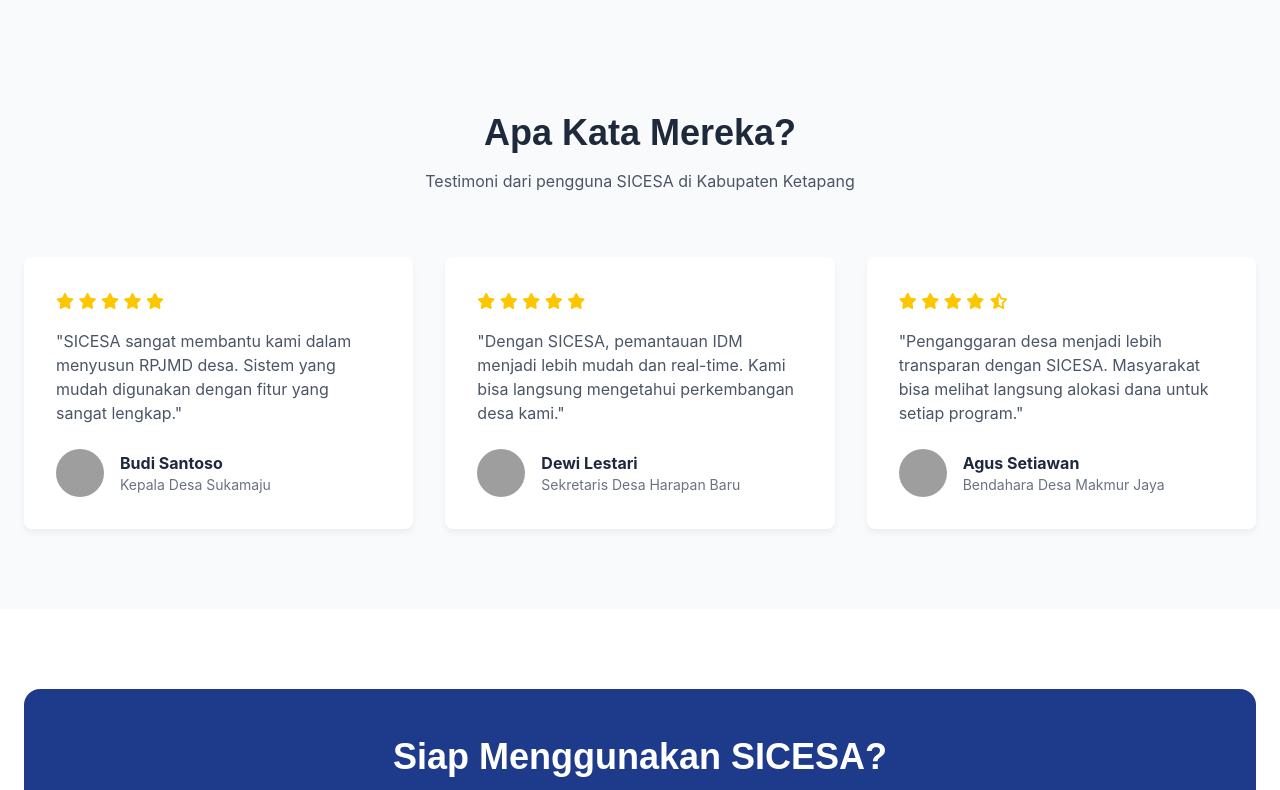
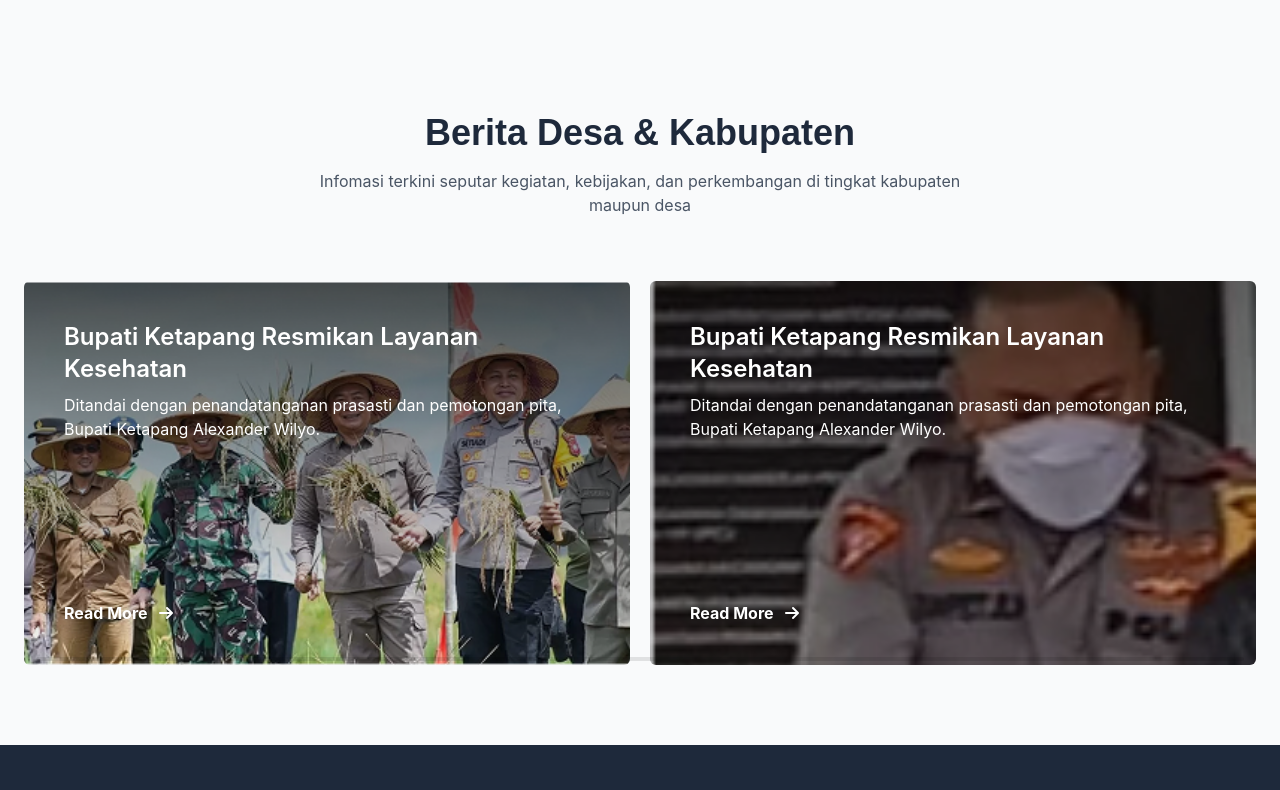
Before and after one commit to wirawanmahardika/ketapang-public, a website: page index.html in a window 1280 px wide. Shown: the part 6229-7019 px from the top of the page. Drawn offline with nearby package versions, Linux system fonts and the light colour scheme; grey boxes are pictures that could not be loaded.

Commit message:
chore: menyelesaikan berita

```diff
--- a/css/input.css
+++ b/css/input.css
@@ -50,10 +50,64 @@
 	.dropdown:hover .dropdown-menu {
 		display: block;
 	}
+
+	/*  */
+
+	.slider-container {
+		width: 400px;
+		overflow: hidden;
+		position: relative;
+		margin: 2rem auto;
+		display: flex;
+		align-items: center;
+		gap: 10px;
+	}
+
+	.slider-track {
+		display: flex;
+		transition: transform 0.3s ease-in-out;
+		width: 100%;
+	}
+
+	.slide {
+		min-width: 400px;
+		height: 200px;
+		display: flex;
+		justify-content: center;
+		align-items: center;
+		font-size: 1.5rem;
+		color: white;
+		font-weight: bold;
+	}
+
+	/* Mock slide warna */
+	.slide:nth-child(1) {
+		background: #4BC0C0;
+	}
+
+	.slide:nth-child(2) {
+		background: #FF6384;
+	}
+
+	.slide:nth-child(3) {
+		background: #FF9F40;
+	}
+
+	.slide:nth-child(4) {
+		background: #6EE7B7;
+	}
+
+	button {
+		padding: 8px 12px;
+		cursor: pointer;
+		font-weight: bold;
+	}
+
 }
 
 
 @layer base {
+
 	table,
 	th,
 	td {
--- a/index.html
+++ b/index.html
@@ -7,6 +7,7 @@
   <title>SICESA - Sistem Cepat Administrasi Kabupaten Ketapang</title>
   <link rel="stylesheet" href="https://cdnjs.cloudflare.com/ajax/libs/font-awesome/6.4.0/css/all.min.css" />
   <link href="./css/style.css" rel="stylesheet" />
+  <link rel="stylesheet" href="https://cdn.jsdelivr.net/npm/swiper@11/swiper-bundle.min.css" />
 
   <script src="https://cdn.jsdelivr.net/npm/chart.js"></script>
 </head>
@@ -562,7 +563,7 @@
   </section>
 
   <!-- Potensial SDM -->
-  <section id="planning-stages" class="py-20 bg-gray-50 bg-gray">
+  <section id="potensial-sdm" class="py-20 bg-gray-50 bg-gray">
     <div class="container mx-auto px-6">
       <div class="text-center mb-16">
         <h2 class="text-3xl md:text-4xl font-bold text-dark mb-4 font-heading">
@@ -627,126 +628,126 @@
 
 
         <iframe
-          src="https://www.google.com/maps/embed?pb=!1m18!1m12!1m3!1d1113366.2217899535!2d110.12970017422762!3d-1.6667874509086653!2m3!1f0!2f0!3f0!3m2!1i1024!2i768!4f13.1!3m3!1m2!1s0x2e044cf6da61153f%3A0x201126c1f8e4178!2sKabupaten%20Ketapang%2C%20Kalimantan%20Barat!5e0!3m2!1sid!2sid!4v1744512024107!5m2!1sid!2sid" style="border:0;" class="w-full h-full" loading="lazy"
-          referrerpolicy="no-referrer-when-downgrade"></iframe>
+          src="https://www.google.com/maps/embed?pb=!1m18!1m12!1m3!1d1113366.2217899535!2d110.12970017422762!3d-1.6667874509086653!2m3!1f0!2f0!3f0!3m2!1i1024!2i768!4f13.1!3m3!1m2!1s0x2e044cf6da61153f%3A0x201126c1f8e4178!2sKabupaten%20Ketapang%2C%20Kalimantan%20Barat!5e0!3m2!1sid!2sid!4v1744512024107!5m2!1sid!2sid"
+          style="border:0;" class="w-full h-full" loading="lazy" referrerpolicy="no-referrer-when-downgrade"></iframe>
       </div>
     </div>
   </section>
 
-  <!-- Testimonials Section -->
-  <section class="py-20 bg-gray-50">
-    <div class="container mx-auto px-6">
+  <!-- Berita Desa Dan Kabupaten -->
+  <section id="news" class="py-20 bg-gray-50 bg-gray">
+    <div class="mx-auto px-6">
       <div class="text-center mb-16">
         <h2 class="text-3xl md:text-4xl font-bold text-dark mb-4 font-heading">
-          Apa Kata Mereka?
+          Berita Desa & Kabupaten
         </h2>
         <p class="text-gray-600 max-w-2xl mx-auto">
-          Testimoni dari pengguna SICESA di Kabupaten Ketapang
+          Infomasi terkini seputar kegiatan, kebijakan, dan perkembangan di tingkat kabupaten maupun desa
         </p>
       </div>
 
-      <div class="grid grid-cols-1 md:grid-cols-2 lg:grid-cols-3 gap-8">
-        <!-- Testimonial 1 -->
-        <div class="testimonial-card bg-white p-8 rounded-lg shadow-sm">
-          <div class="flex items-center mb-4">
-            <div class="text-yellow-400 mr-2">
-              <i class="fas fa-star"></i>
-              <i class="fas fa-star"></i>
-              <i class="fas fa-star"></i>
-              <i class="fas fa-star"></i>
-              <i class="fas fa-star"></i>
+
+      <div class="swiper">
+        <!-- Additional required wrapper -->
+        <div class="swiper-wrapper">
+          <!-- Slides -->
+          <div class="swiper-slide">
+            <div class="rounded-md h-96 p-6 bg-[url('/assets/berita-1.png')] bg-cover bg-center text-white">
+              <div class="flex flex-col h-full p-4">
+                <h3 class="capitalize font-semibold text-2xl">Bupati ketapang resmikan layanan kesehatan</h3>
+                <p class="mt-2 break-words">
+                  Ditandai dengan penandatanganan prasasti dan pemotongan pita, Bupati Ketapang Alexander Wilyo.
+                </p>
+
+                <span class="mt-auto font-bold">
+                  Read More &nbsp;
+                  <i class="fa-solid fa-arrow-right"></i>
+                </span>
+              </div>
             </div>
           </div>
-          <p class="text-gray-600 mb-6">
-            "SICESA sangat membantu kami dalam menyusun RPJMD desa. Sistem
-            yang mudah digunakan dengan fitur yang sangat lengkap."
-          </p>
-          <div class="flex items-center">
-            <img src="https://randomuser.me/api/portraits/men/32.jpg" alt="User" class="w-12 h-12 rounded-full mr-4" />
-            <div>
-              <h4 class="font-bold text-dark">Budi Santoso</h4>
-              <p class="text-gray-500 text-sm">Kepala Desa Sukamaju</p>
+          <div class="swiper-slide">
+            <div class="rounded-md h-96 p-6 bg-[url('/assets/berita-2.png')] bg-cover bg-center text-white">
+              <div class="flex flex-col h-full p-4">
+                <h3 class="capitalize font-semibold text-2xl">Bupati ketapang resmikan layanan kesehatan</h3>
+                <p class="mt-2 break-words">
+                  Ditandai dengan penandatanganan prasasti dan pemotongan pita, Bupati Ketapang Alexander Wilyo.
+                </p>
+
+                <span class="mt-auto font-bold">
+                  Read More &nbsp;
+                  <i class="fa-solid fa-arrow-right"></i>
+                </span>
+              </div>
+            </div>
+          </div>
+          <div class="swiper-slide">
+            <div class="rounded-md h-96 p-6 bg-[url('/assets/berita-3.png')] bg-cover bg-center text-white">
+              <div class="flex flex-col h-full p-4">
+                <h3 class="capitalize font-semibold text-2xl">Bupati ketapang resmikan layanan kesehatan</h3>
+                <p class="mt-2 break-words">
+                  Ditandai dengan penandatanganan prasasti dan pemotongan pita, Bupati Ketapang Alexander Wilyo.
+                </p>
+
+                <span class="mt-auto font-bold">
+                  Read More &nbsp;
+                  <i class="fa-solid fa-arrow-right"></i>
+                </span>
+              </div>
             </div>
           </div>
         </div>
 
-        <!-- Testimonial 2 -->
-        <div class="testimonial-card bg-white p-8 rounded-lg shadow-sm">
-          <div class="flex items-center mb-4">
-            <div class="text-yellow-400 mr-2">
-              <i class="fas fa-star"></i>
-              <i class="fas fa-star"></i>
-              <i class="fas fa-star"></i>
-              <i class="fas fa-star"></i>
-              <i class="fas fa-star"></i>
-            </div>
-          </div>
-          <p class="text-gray-600 mb-6">
-            "Dengan SICESA, pemantauan IDM menjadi lebih mudah dan real-time.
-            Kami bisa langsung mengetahui perkembangan desa kami."
-          </p>
-          <div class="flex items-center">
-            <img src="https://randomuser.me/api/portraits/women/44.jpg" alt="User"
-              class="w-12 h-12 rounded-full mr-4" />
-            <div>
-              <h4 class="font-bold text-dark">Dewi Lestari</h4>
-              <p class="text-gray-500 text-sm">
-                Sekretaris Desa Harapan Baru
-              </p>
-            </div>
+
+        <!-- If we need pagination -->
+        <!-- <div class="swiper-pagination"></div> -->
+
+        <!-- If we need navigation buttons -->
+        <!-- <div class="swiper-button-prev"></div>
+        <div class="swiper-button-next"></div> -->
+
+        <!-- If we need scrollbar -->
+        <div class="swiper-scrollbar"></div>
+      </div>
+
+
+      <!-- WRAPPER SLIDER (Scrollable secara horizontal) -->
+      <!-- <div class="flex space-x-5 overflow-x-auto px-4">
+        <div
+          class="flex-shrink-0 w-2/5 rounded-md p-6 h-64 bg-[url('/assets/berita-1.png')] bg-cover bg-center text-white">
+          <div class="flex flex-col h-full p-4">
+            <h3 class="capitalize font-semibold text-2xl">Bupati ketapang resmikan layanan kesehatan</h3>
+            <p class="mt-2 break-words">
+              Ditandai dengan penandatanganan prasasti dan pemotongan pita, Bupati Ketapang Alexander Wilyo.
+            </p>
           </div>
         </div>
 
-        <!-- Testimonial 3 -->
-        <div class="testimonial-card bg-white p-8 rounded-lg shadow-sm">
-          <div class="flex items-center mb-4">
-            <div class="text-yellow-400 mr-2">
-              <i class="fas fa-star"></i>
-              <i class="fas fa-star"></i>
-              <i class="fas fa-star"></i>
-              <i class="fas fa-star"></i>
-              <i class="fas fa-star-half-alt"></i>
-            </div>
+        <div
+          class="flex-shrink-0 w-2/5 rounded-md p-6 h-64 bg-[url('/assets/berita-2.png')] bg-cover bg-center text-white">
+          <div class="flex flex-col h-full p-4">
+            <h3 class="capitalize font-semibold text-2xl">Bupati ketapang resmikan layanan kesehatan</h3>
+            <p class="mt-2 break-words">
+              Ditandai dengan penandatanganan prasasti dan pemotongan pita, Bupati Ketapang Alexander Wilyo.
+            </p>
           </div>
-          <p class="text-gray-600 mb-6">
-            "Penganggaran desa menjadi lebih transparan dengan SICESA.
-            Masyarakat bisa melihat langsung alokasi dana untuk setiap
-            program."
-          </p>
-          <div class="flex items-center">
-            <img src="https://randomuser.me/api/portraits/men/75.jpg" alt="User" class="w-12 h-12 rounded-full mr-4" />
-            <div>
-              <h4 class="font-bold text-dark">Agus Setiawan</h4>
-              <p class="text-gray-500 text-sm">Bendahara Desa Makmur Jaya</p>
-            </div>
+        </div>
+
+        <div
+          class="flex-shrink-0 w-2/5 rounded-md p-6 h-64 bg-[url('/assets/berita-3.png')] bg-cover bg-center text-white">
+          <div class="flex flex-col h-full p-4">
+            <h3 class="capitalize font-semibold text-2xl">Bupati ketapang resmikan layanan kesehatan</h3>
+            <p class="mt-2 break-words">
+              Ditandai dengan penandatanganan prasasti dan pemotongan pita, Bupati Ketapang Alexander Wilyo.
+            </p>
           </div>
         </div>
       </div>
+ -->
+
     </div>
   </section>
 
-  <!-- Call to Action Section -->
-  <section class="py-20 bg-white">
-    <div class="container mx-auto px-6">
-      <div class="bg-primary rounded-2xl p-12 text-center text-white">
-        <h2 class="text-3xl md:text-4xl font-bold mb-6 font-heading">
-          Siap Menggunakan SICESA?
-        </h2>
-        <p class="text-xl mb-8 max-w-2xl mx-auto opacity-90">
-          Bergabunglah dengan desa-desa lain di Kabupaten Ketapang yang telah
-          merasakan manfaat sistem administrasi desa digital.
-        </p>
-        <div class="flex flex-col sm:flex-row justify-center space-y-4 sm:space-y-0 sm:space-x-4">
-          <a href="#"
-            class="bg-white text-primary px-8 py-3 rounded-lg font-medium hover:bg-gray-100 transition duration-300">Daftar
-            Sekarang</a>
-          <a href="#"
-            class="border border-white text-white px-8 py-3 rounded-lg font-medium hover:bg-white hover:text-primary transition duration-300">Hubungi
-            Kami</a>
-        </div>
-      </div>
-    </div>
-  </section>
 
   <!-- Footer -->
   <footer class="bg-dark text-gray-300 py-12">
@@ -846,7 +847,9 @@
     <i class="fas fa-arrow-up"></i>
   </button>
 
+  <script src="https://cdn.jsdelivr.net/npm/swiper@11/swiper-bundle.min.js"></script>
   <script src="/js/script.js"></script>
+  <script src="/js/swiper.js"></script>
 </body>
 
 </html>
--- /dev/null
+++ b/js/swiper.js
@@ -0,0 +1,17 @@
+const swiper = new Swiper('.swiper', {
+    slidesPerView: 2,
+    spaceBetween: 20,
+    loop: true,
+    autoplay: {
+        delay: 2500,
+        disableOnInteraction: false,
+    },
+    pagination: {
+        el: '.swiper-pagination',
+        clickable: true,
+    },
+    navigation: {
+        nextEl: '.swiper-button-next',
+        prevEl: '.swiper-button-prev',
+    },
+});
```
Also changed, not shown: swiper.html (added, +87 -0 lines), assets/berita-1.png (added), assets/berita-2.png (added), assets/berita-3.png (added), css/style.css.
